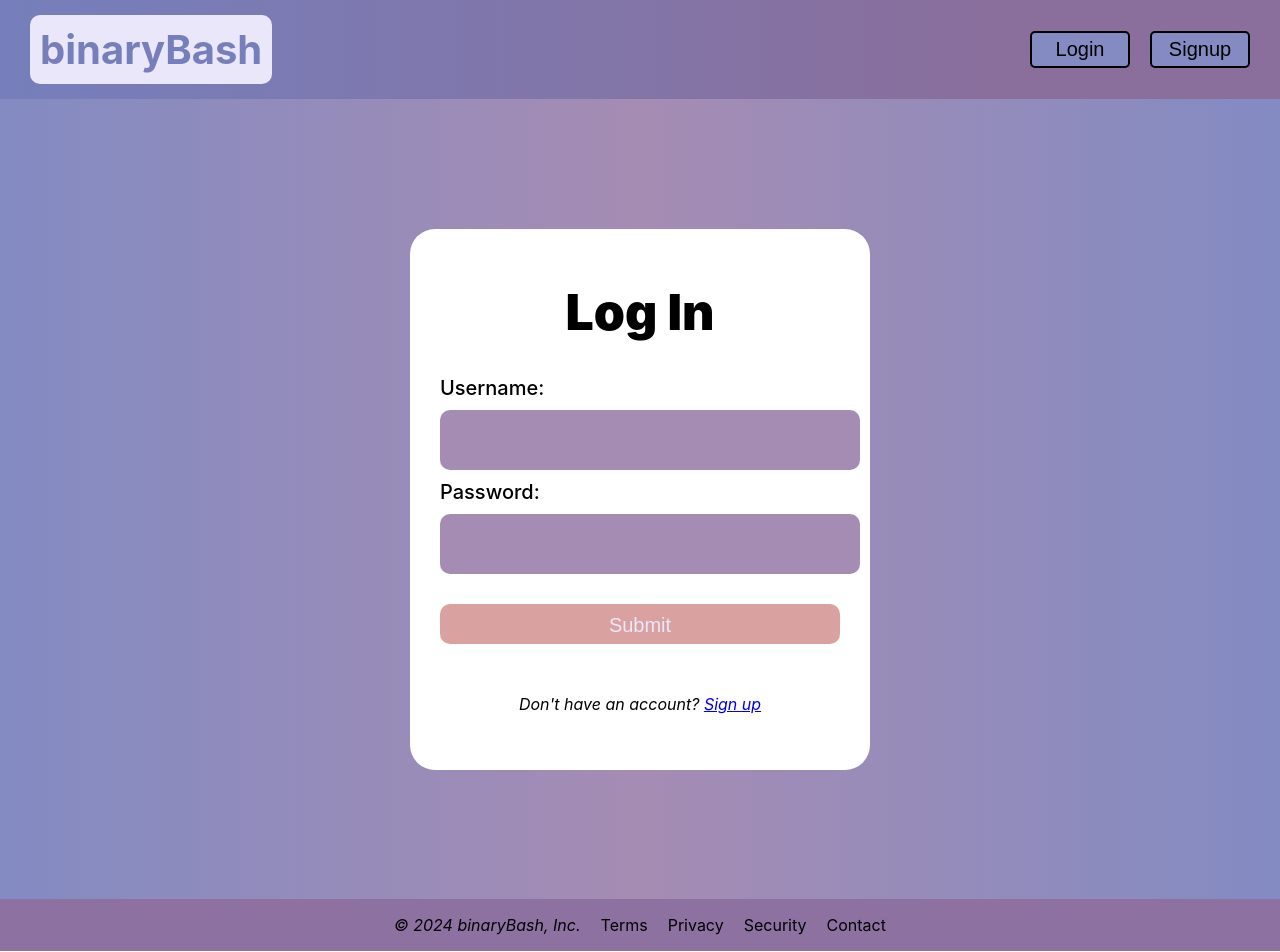
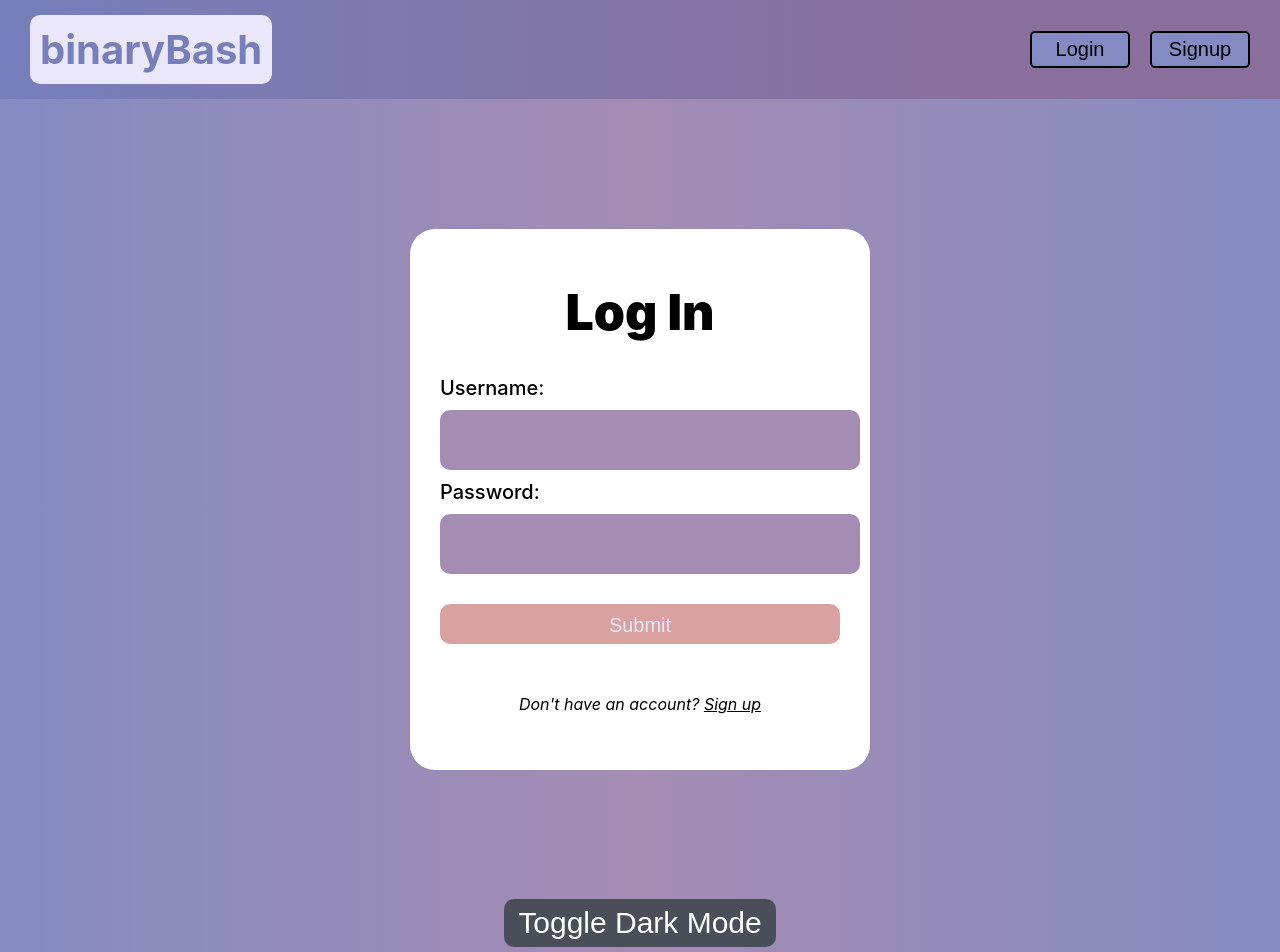
Before and after one commit to bruno-rossi/phase-4-final-project-binary-bash, a React (Create React App) app in the folder binary-bash/client/: page /login in a window 1280 px wide. Shown: the top 952 px of the page. Built offline with nearby package versions, Linux system fonts and the light colour scheme; no server answers.

Commit message:
added light/dark mode

```diff
--- a/binary-bash/client/src/components/App.js
+++ b/binary-bash/client/src/components/App.js
@@ -10,6 +10,13 @@ import EventForm from './EventForm';
 function App() {
 
   const [ user, setUser ] = useState(null)
+  const [ isDarkMode, setIsDarkMode ] = useState(false)
+
+  function handleclick() {
+    setIsDarkMode(prevVal => !prevVal)
+  }
+
+  const themeclass = isDarkMode ? 'dark-theme' : 'light-theme';
 
   useEffect(() => {
     // auto-login
@@ -23,9 +30,10 @@ function App() {
   console.log(user)
 
   return (
-    <div className="App">
+    <div className={`App ${themeclass}`}>
         <NavBar user={user} setUser={setUser} />
         <Outlet context={{user: user, setUser: setUser}}/>
+        <button className='toggle-btn' onClick={handleclick}>{isDarkMode ? 'Toggle Light Mode' : 'Toggle Dark Mode'}</button>
         <Footer />
     </div>
   );
--- a/binary-bash/client/src/styles/styles.css
+++ b/binary-bash/client/src/styles/styles.css
@@ -1,11 +1,50 @@
-body {
+/* body {
+    background: rgb(131,139,194);
+    background: linear-gradient(90deg, rgba(131,139,194,1) 0%, rgba(165,140,179,1) 50%, rgba(131,139,194,1) 100%);
+} */
+
+.light-theme {
     background: rgb(131,139,194);
     background: linear-gradient(90deg, rgba(131,139,194,1) 0%, rgba(165,140,179,1) 50%, rgba(131,139,194,1) 100%);
 }
 
+.toggle-btn {
+    font-size: 30px;
+    margin-bottom: 30px;
+    padding: 7px 14px;
+    border: none;
+    border-radius: 10px;
+    background-color: #4a4e58;
+    color: white;
+    cursor: pointer;
+}
+
+/* Dark Theme */
+.dark-theme {
+    background: linear-gradient(90deg, #373a42 0%, #2e3138 50%, #373a42 100%);
+    color: #ffffff;
+}
+.dark-theme .toggle-btn {
+    color: #4a4e58;
+    background-color: white;
+}
+.dark-theme .form-container {
+    background: #4a4e58;
+    color: #ffffff;
+}
+.dark-theme .form-container a {
+    color: white;
+}
+.dark-theme .dashboard {
+    background: linear-gradient(90deg, #373a42 0%, #2e3138 50%, #373a42 100%);
+    color: #ffffff;
+}
+
+/* ~~~~~~~~~~~~~~~~~~~~~~~~~~~~~~~~~~~~~~~~~~~~~~~~~~~~~~~~~~~~~~~~~~~~~~~~~~~~~~~~~~~~~ */
+
 .App {
     text-align: center;
-  }
+}
 
 .App-logo {
     height: 40vmin;
@@ -44,8 +83,6 @@ body {
 
 /* Home */
 .home-page {
-    background: rgb(131,139,194);
-    background: linear-gradient(90deg, rgba(131,139,194,1) 0%, rgba(165,140,179,1) 50%, rgba(131,139,194,1) 100%);
     height: 100vh;
     display: flex;
     justify-content: center;
@@ -205,8 +242,6 @@ body {
 
 /* Signup Form */
 .signup-container {
-    background: rgb(131,139,194);
-    background: linear-gradient(90deg, rgba(131,139,194,1) 0%, rgba(165,140,179,1) 50%, rgba(131,139,194,1) 100%);
     height: 100vh;
     display: flex;
     justify-content: center;
@@ -248,11 +283,12 @@ input[type="checkbox"] {
     font-style: italic;
     padding: 20px 0;
 }
+.form-container a {
+    color: black;
+}
 
 /* Login form */
 .login-container {
-    background: rgb(131,139,194);
-    background: linear-gradient(90deg, rgba(131,139,194,1) 0%, rgba(165,140,179,1) 50%, rgba(131,139,194,1) 100%);
     height: 100vh;
     display: flex;
     justify-content: center;
@@ -447,18 +483,15 @@ input.date-picker {
 
 /* Event page */
 .event-page {
-    background-color: rgb(131,139,194);
     height: 100%;
     display: flex;
     justify-content: center;
     align-items: center;
     overflow: scroll;
 }
-
 .event-page h1 {
     margin: 0;
 }
-
 .event-page-image {
     margin-top: 10px;
     width: 200px;
```
